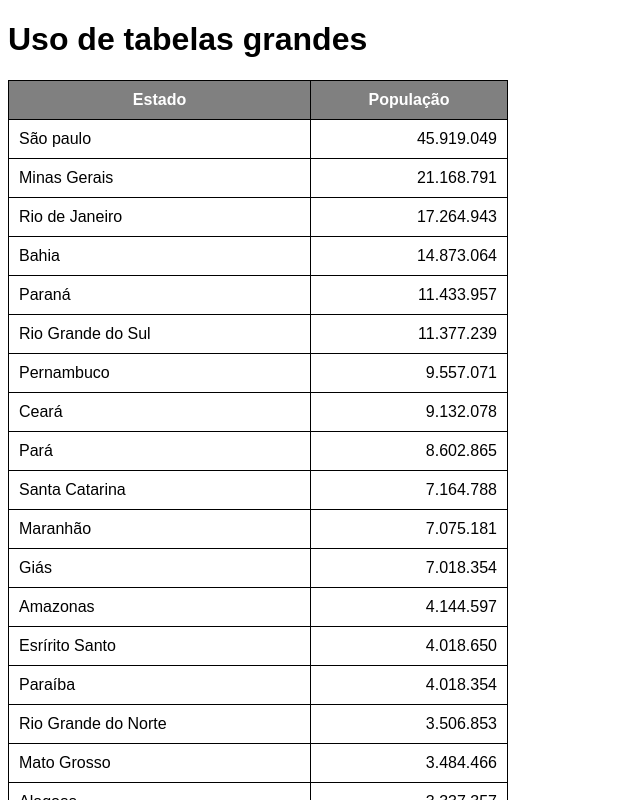
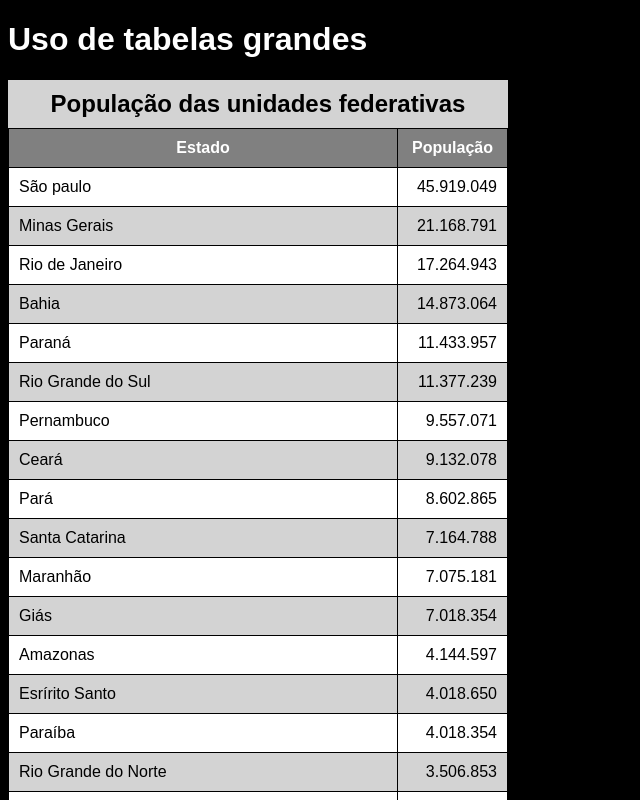
Before and after one commit to DanielMaia0/HTML-CSS, a plain HTML site: page Modulo 3/Exercicio23/tabela002.html in a window 1280 px wide. Shown: the top 800 px of the page, without its empty margins (0-640 px from the left). Drawn offline with Linux system fonts and the light colour scheme.

Commit message:
update tabela

```diff
--- a/Modulo 3/Exercicio23/tabela002.html
+++ b/Modulo 3/Exercicio23/tabela002.html
@@ -8,18 +8,43 @@
     <style>
         body {
             font-family: Arial, Helvetica, sans-serif;
+            background-color: black;
+        }
+        h1 {
+            color: white;
         }
         table {
             width: 500px;
             border-collapse: collapse;
+            position: relative;
         }
         td, th {
             border: 1px solid black;
             padding: 10px;
         }
+        caption {
+            font-size: 1.5em;
+            font-weight: bold;
+            padding: 10px;
+            background-color: lightgray;
+        }
+
+        thead > tr > th {
+            position: sticky;
+            top: -1px;
+            background-color: gray;
+
+        }
+
         thead, tfoot {
             color: white;
             background-color: gray;
+        }
+        tbody tr:nth-child(odd) { /* 2n-1 */
+            background-color: white;
+        }
+        tbody tr:nth-child(even) { /* 2n */
+            background-color: lightgray;
         }
 
         .numero {
@@ -32,6 +57,7 @@
     <!--
         Anatomia para tabelas grandes
         Table
+            caption
             thead
                 tr, td, th
             tbody
@@ -40,10 +66,11 @@
                 tr, td, th
     -->
     <table>
+        <caption>População das unidades federativas</caption>
         <thead>
             <tr>
-               <th>Estado</th>
-               <th>População</th>
+               <th scope="col">Estado</th>
+               <th scope="col" style="width: 50px;">População</th>
             </tr>
         </thead>
         <tbody>
@@ -158,7 +185,7 @@
         </tbody>
         <tfoot>
             <tr>
-                <th>Total de Habitantes</th>
+                <th scope="row">Total de Habitantes</th>
                 <td class="numero"><strong>210.147.125</strong></td>
             </tr>
         </tfoot>
```
Also changed, not shown: Modulo 3/Exercicio23/tabela003.html (added, +47 -0 lines).
